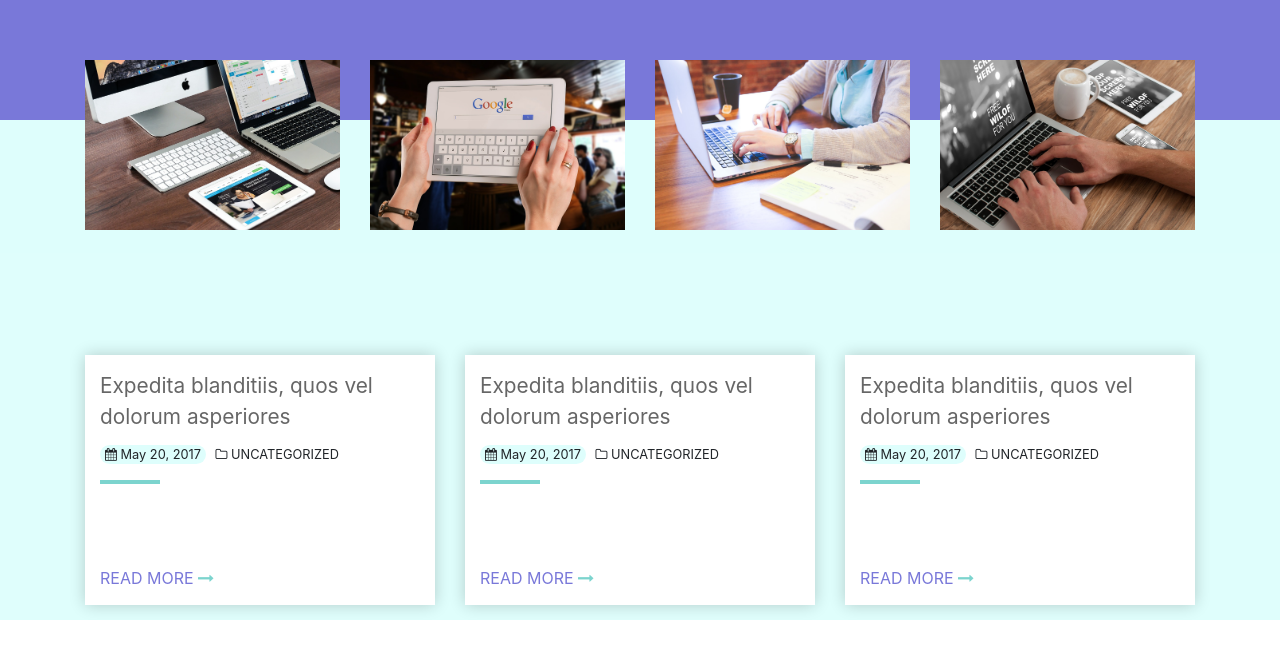
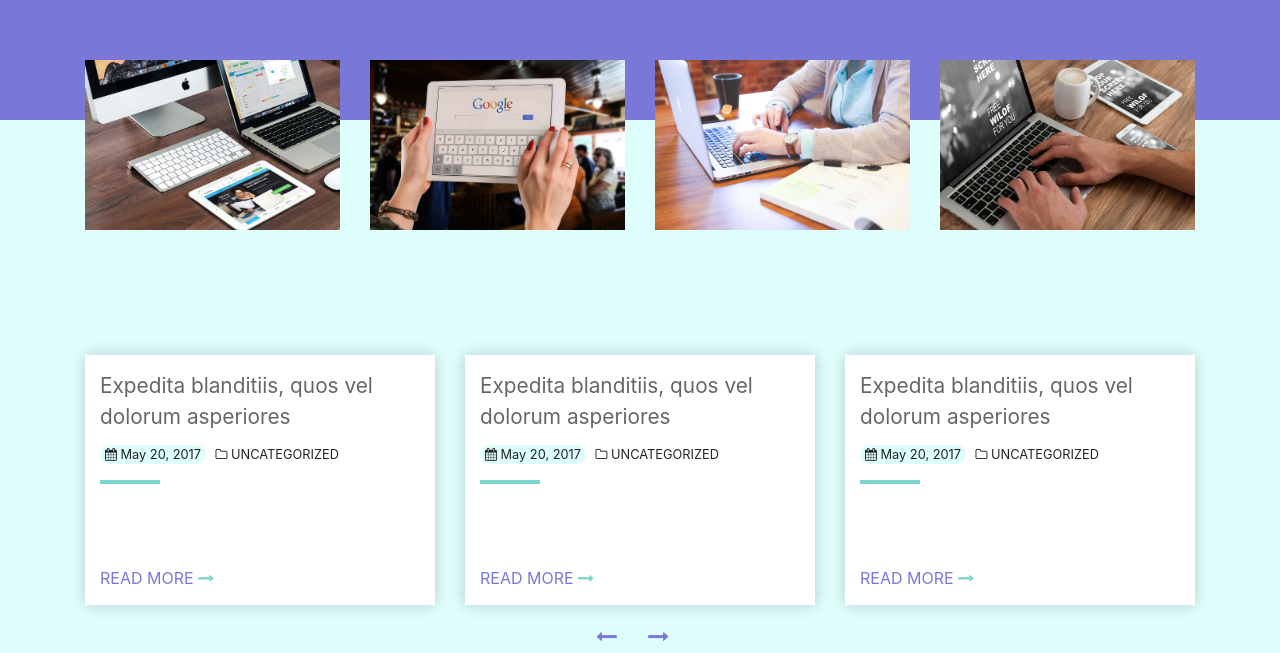
Before and after one commit to tst11/theme-web, a plain HTML site: page index.html in a window 1280 px wide. Shown: the part 1272-1925 px from the top of the page. Before the commit the page ends 1892 px from the top, so only its background shows below. Drawn offline with nearby package versions, Linux system fonts and the light colour scheme.

Commit message:
slick arrows added

```diff
--- a/index.html
+++ b/index.html
@@ -233,6 +233,13 @@
               </div>
 
           </div>
+          <div class="mbs-buttons">
+
+              <button type="button" class="slick-prev"><i class="fa fa-long-arrow-left" aria-hidden="true"></i></button>
+              <button type="button" class="slick-next"><i class="fa fa-long-arrow-right" aria-hidden="true"></i></button>
+
+          </div>
+
           <!--</div>-->
           <!-- carousel -->
 
--- a/script.js
+++ b/script.js
@@ -95,10 +95,14 @@ $('.news-carousel').slick({
         infinite: true
       }
     }
-    // You can unslick at a given breakpoint now by adding:
-    // settings: "unslick"
-    // instead of a settings object
   ]
+});
+
+$('.slick-next').click(function(){
+  $('.news-carousel').slick('slickNext');
+});
+$('.slick-prev').click(function(){
+  $('.news-carousel').slick('slickPrev');
 });
 
 // $(function(){
--- a/style.css
+++ b/style.css
@@ -425,6 +425,23 @@ input.mbs-search:focus{
   color: #7CD4CE;
 }
 
+.mbs-buttons {
+  display: inline-block;
+  margin: 0 auto;
+}
+
+.mbs-buttons button {
+  background-color: inherit;
+  border: none;
+  color: #7978D9;
+  font-size: 1.3em;
+  margin-right: 15px;
+}
+
+.mbs-buttons button:focus {
+  outline: none;
+}
+
 /* 48em = 768px */
 
 @media (min-width: 48em) {
```
